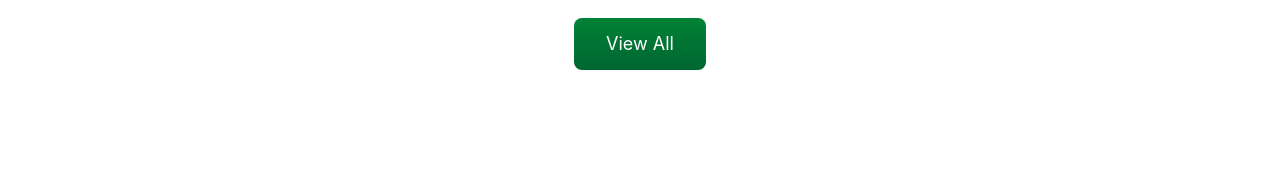
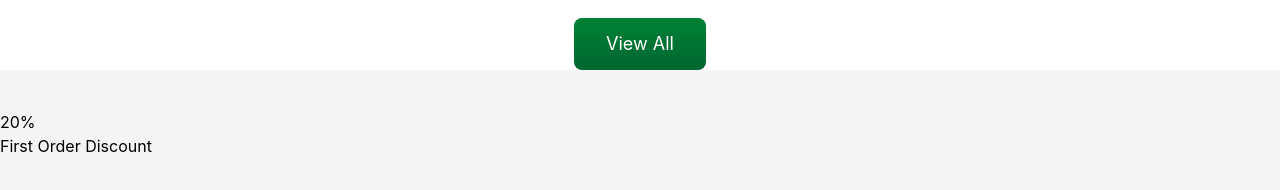
Before and after one commit to Nabeela-Kanwal/Grocery-store-react, a React (Vite) app: page / in a window 1280 px wide. Shown: the part 5418-5608 px from the top of the page. Before the commit the page ends 5488 px from the top, so only its background shows below. Built offline with nearby package versions, Linux system fonts and the light colour scheme.

Commit message:
Discount copmonent

```diff
--- a/src/components/Discount/Discount.jsx
+++ b/src/components/Discount/Discount.jsx
@@ -1,7 +1,21 @@
 import React from "react";
 
 const Discount = () => {
-  return <div>Discount</div>;
+  return (
+    <section className="bg-zinc-100">
+      <div className="py-10">
+        <span>20%</span>
+        <div>
+          <h3>
+            First Order Discount
+          </h3>
+          <p>
+
+          </p>
+        </div>
+      </div>
+    </section>
+  );
 };
 
 export default Discount;
--- a/src/components/Home/Home.jsx
+++ b/src/components/Home/Home.jsx
@@ -3,6 +3,7 @@ import Hero from "../Hero/Hero";
 import Category from "../Category/Category";
 import Values from "../Values/Values";
 import Products from "../Products/Products";
+import Discount from "../Discount/Discount";
 
 const Home = () => {
   return (
@@ -12,6 +13,7 @@ const Home = () => {
       <Category />
       <Values />
       <Products />
+      <Discount />
     </div>
   );
 };
```
